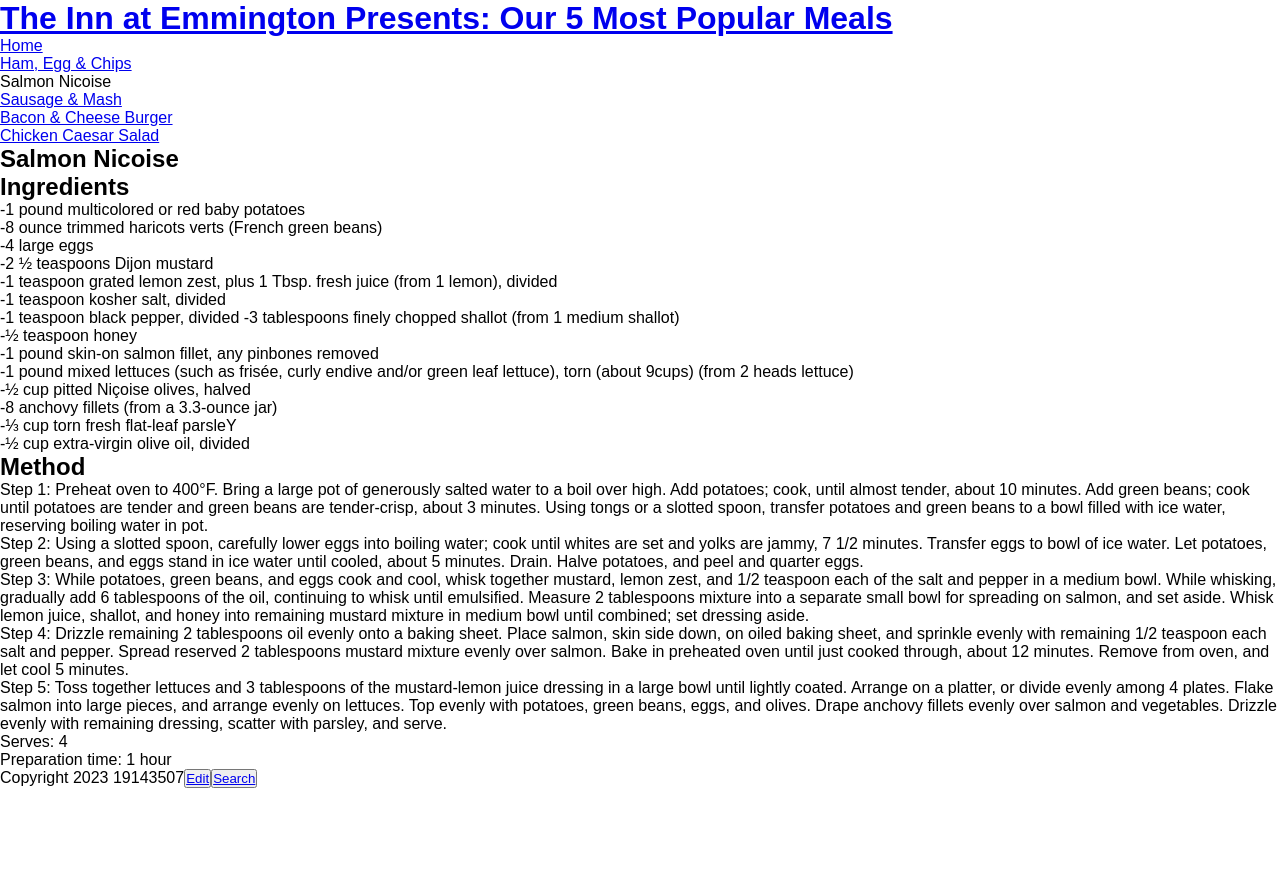
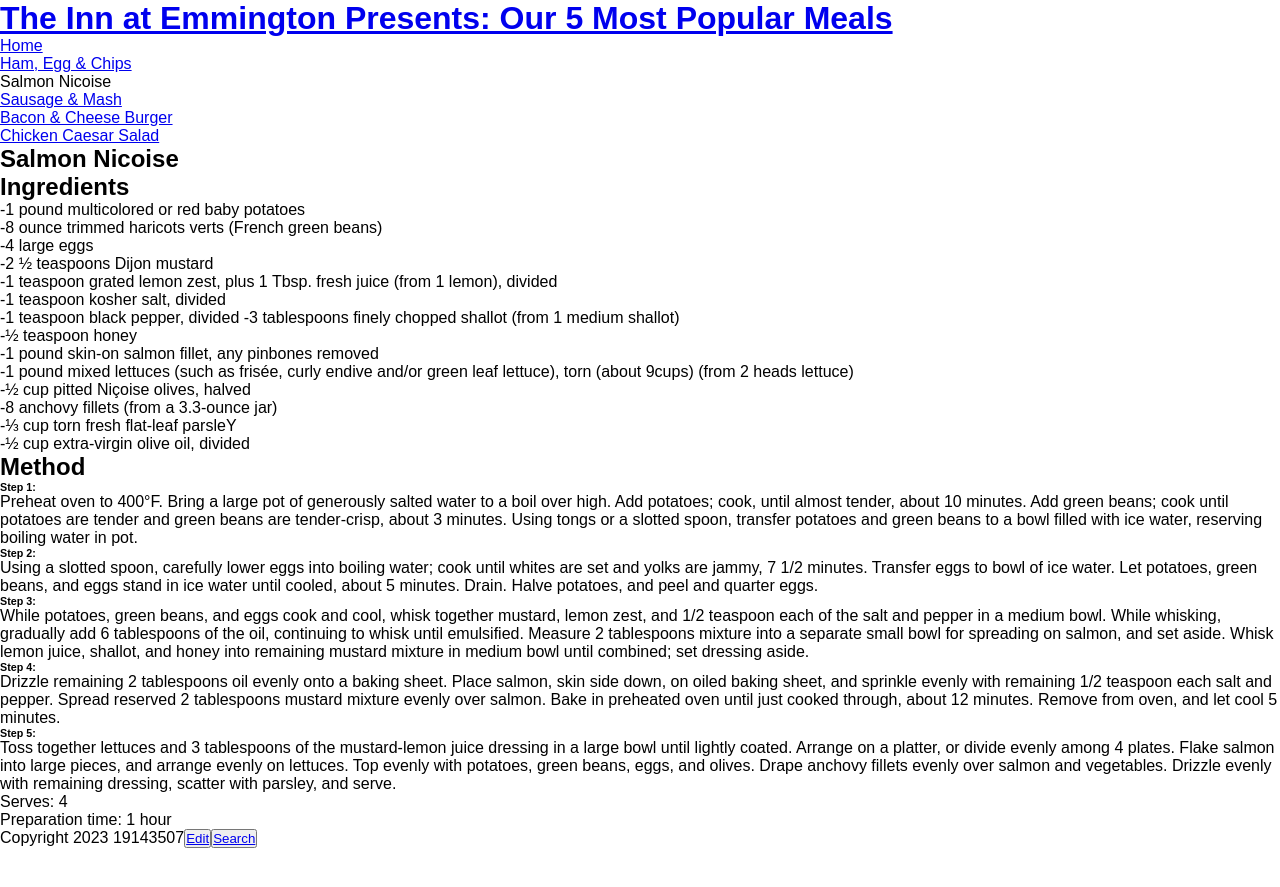
Before and after one commit to 19143507/inn-at-emmington, a Jekyll site: the page built from _recipes/recipe1.md, in a window 1280 px wide. Shown: the top 887 px of the page. Built offline with Jekyll 4.4.1, drawn with Linux system fonts in a browser that asks for light colours.

```diff
--- a/_recipes/recipe1.md
+++ b/_recipes/recipe1.md
@@ -38,19 +38,29 @@ published: true
 
 ## Method
 
-S﻿tep 1:
+###### S﻿tep 1:
+
+
 Preheat oven to 400°F. Bring a large pot of generously salted water to a boil over high. Add potatoes; cook, until almost tender, about 10 minutes. Add green beans; cook until potatoes are tender and green beans are tender-crisp, about 3 minutes. Using tongs or a slotted spoon, transfer potatoes and green beans to a bowl filled with ice water, reserving boiling water in pot.
 
-S﻿tep 2:
+###### S﻿tep 2:
+
+
 Using a slotted spoon, carefully lower eggs into boiling water; cook until whites are set and yolks are jammy, 7 1/2 minutes. Transfer eggs to bowl of ice water. Let potatoes, green beans, and eggs stand in ice water until cooled, about 5 minutes. Drain. Halve potatoes, and peel and quarter eggs.
 
-S﻿tep 3:
+###### S﻿tep 3:
+
+
 While potatoes, green beans, and eggs cook and cool, whisk together mustard, lemon zest, and 1/2 teaspoon each of the salt and pepper in a medium bowl. While whisking, gradually add 6 tablespoons of the oil, continuing to whisk until emulsified. Measure 2 tablespoons mixture into a separate small bowl for spreading on salmon, and set aside. Whisk lemon juice, shallot, and honey into remaining mustard mixture in medium bowl until combined; set dressing aside.
 
-S﻿tep 4:
+###### S﻿tep 4:
+
+
 Drizzle remaining 2 tablespoons oil evenly onto a baking sheet. Place salmon, skin side down, on oiled baking sheet, and sprinkle evenly with remaining 1/2 teaspoon each salt and pepper. Spread reserved 2 tablespoons mustard mixture evenly over salmon. Bake in preheated oven until just cooked through, about 12 minutes. Remove from oven, and let cool 5 minutes.
 
-S﻿tep 5:
+###### S﻿tep 5:
+
+
 Toss together lettuces and 3 tablespoons of the mustard-lemon juice dressing in a large bowl until lightly coated. Arrange on a platter, or divide evenly among 4 plates. Flake salmon into large pieces, and arrange evenly on lettuces. Top evenly with potatoes, green beans, eggs, and olives. Drape anchovy fillets evenly over salmon and vegetables. Drizzle evenly with remaining dressing, scatter with parsley, and serve.
 
 * Serves: 4
```
